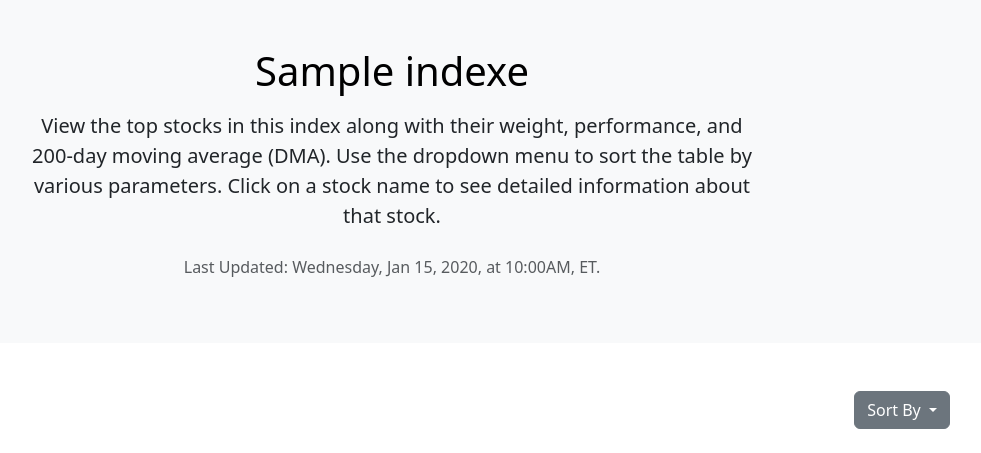
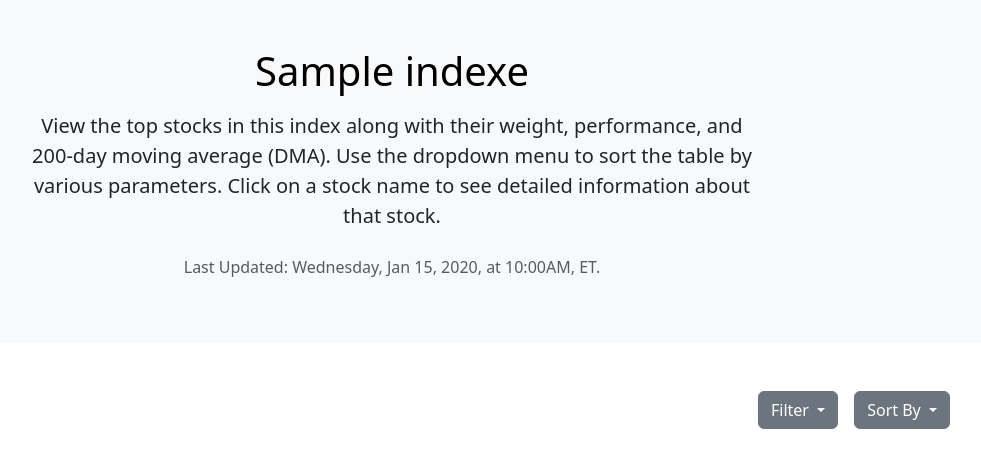
Before and after one commit to raghav-mangat/RM-Stock-Tracker, a Flask app: a page that uses templates/show_index.html in a window 1280 px wide. Shown: the part 127-580 px from the top of the page, without its empty margins (248-1229 px from the left). Run offline with Flask 3, Linux system fonts and the light colour scheme; tables that the repository leaves empty hold one stand-in row (values such as "Sample post").

Commit message:
Add the functionality to filter the show index table by the color of 200-DMA perc diff. Still be able to sort the values in the table.

```diff
--- a/app.py
+++ b/app.py
@@ -1,6 +1,7 @@
 import os
 from flask import Flask, render_template, request, jsonify, abort
 from dotenv import load_dotenv
+from sqlalchemy import and_, or_
 from models.database import db, Stock, Index, IndexHolding, StockMaster
 from data_collectors.stock_data import fetch_stock_data
 from utils.filters import stock_color, format_et_datetime
@@ -43,15 +44,20 @@ def all_indexes():
 def show_index(index_id):
     sort_by = request.args.get('sort_by')
     order = request.args.get('order')
+    filter_by = request.args.getlist('filter')
 
     valid_sort_by = {"weight", "name", "last_close", "dma_200", "perc_diff"}
     valid_order = {"asc", "desc"}
+    valid_filter = {"dark_green", "green", "yellow", "red", "dark_red"}
 
-    if (sort_by not in valid_sort_by) or (order not in valid_order):
+    if sort_by not in valid_sort_by:
         sort_by = None
+    if order not in valid_order:
         order = None
+    if not filter_by or not set(filter_by).issubset(valid_filter):
+        filter_by = list(valid_filter)
 
-    dropdown_options = [
+    sort_dropdown_options = [
         {"label": "Weight (High to Low)", "sort_by": None, "order": None},
         {"label": "Weight (Low to High)", "sort_by": "weight", "order": "asc"},
         {"label": "Name (High to Low)", "sort_by": "name", "order": "desc"},
@@ -76,7 +82,21 @@ def show_index(index_id):
         ("perc_diff", "asc"): Stock.dma_200_perc_diff.asc(),
     }
 
+    filter_conditions = []
+    for color in filter_by:
+        if color == "dark_green":
+            filter_conditions.append(Stock.dma_200_perc_diff >= 10)
+        elif color == "green":
+            filter_conditions.append(and_(Stock.dma_200_perc_diff >= 2, Stock.dma_200_perc_diff < 10))
+        elif color == "yellow":
+            filter_conditions.append(and_(Stock.dma_200_perc_diff >= -2, Stock.dma_200_perc_diff < 2))
+        elif color == "red":
+            filter_conditions.append(and_(Stock.dma_200_perc_diff >= -10, Stock.dma_200_perc_diff < -2))
+        elif color == "dark_red":
+            filter_conditions.append(Stock.dma_200_perc_diff < -10)
+
     index = Index.query.filter_by(slug=index_id).first_or_404()
+
     index_data = (
         db.session.query(
             IndexHolding.weight,
@@ -88,14 +108,16 @@ def show_index(index_id):
         )
         .join(Stock, IndexHolding.stock_id == Stock.id)
         .filter(IndexHolding.index_id == index.id)
+        .filter(or_(*filter_conditions))
         .order_by(sort_options.get((sort_by, order), IndexHolding.weight.desc()))
         .all()
     )
+
     return render_template(
         "show_index.html",
         index=index,
         index_data=index_data,
-        dropdown_options=dropdown_options,
+        sort_dropdown_options=sort_dropdown_options,
         sort_by=sort_by,
         order=order,
     )
--- a/templates/show_index.html
+++ b/templates/show_index.html
@@ -23,27 +23,73 @@
     </div>
   </section>
 
-  <!-- Sort By Dropdown -->
+  <!-- Sort By and Filter Dropdowns -->
   <section class="container text-end mb-4">
+    <div class="d-flex justify-content-end">
+      <!-- Filter Dropdown -->
+      <div class="dropdown me-3">
+        <form id="filter-form" method="get" action="{{ url_for('show_index', index_id=index.slug) }}">
+          <input type="hidden" name="sort_by" value="{{ sort_by }}">
+          <input type="hidden" name="order" value="{{ order }}">
+
+          <button class="btn btn-secondary dropdown-toggle" type="button" data-bs-toggle="dropdown" aria-expanded="false">
+            Filter
+          </button>
+
+          <ul class="dropdown-menu p-3" style="min-width: 250px;" id="filter-dropdown">
+            <li class="fw-bold mb-3">Filter by % Diff</li>
+
+            <li class="mb-3">
+              <button type="button" class="btn btn-sm btn-outline-secondary me-2" id="select-all">Select All</button>
+              <button type="button" class="btn btn-sm btn-outline-secondary" id="clear-all">Clear All</button>
+            </li>
+
+            {% set filter_colors = {
+                "dark_green": 15,
+                "green": 5,
+                "yellow": 0,
+                "red": -5,
+                "dark_red": -15
+              } %}
+            {% for color, dummy_value in filter_colors.items() %}
+              {% set color_hex = dummy_value | stock_color %}
+              <li class="d-flex align-items-center mb-2 ms-2">
+                <input class="form-check-input me-2 mt-0" type="checkbox" name="filter" value="{{ color }}" id="filter-{{ color }}"
+                  {% if not request.args.getlist('filter') or color in request.args.getlist('filter') %}checked{% endif %}>
+
+                <div class="me-2" style="width: 14px; height: 14px; background-color: {{ color_hex }}; border: 1px solid #999;"></div>
+
+                <label class="form-check-label mb-0" for="filter-{{ color }}">
+                  {{ color.replace('_', ' ').title() }}
+                </label>
+              </li>
+            {% endfor %}
+
+            <li class="mt-3 text-end">
+              <button type="submit" class="btn btn-primary btn-sm">Apply</button>
+            </li>
+          </ul>
+        </form>
+      </div>
+
+      <!-- Sort Dropdown -->
       <div class="dropdown">
         <button class="btn btn-secondary dropdown-toggle" type="button" data-bs-toggle="dropdown" aria-expanded="false">
           Sort By
         </button>
         <ul class="dropdown-menu">
-        {% for option in dropdown_options %}
+          {% for option in sort_dropdown_options %}
+            {% set url = url_for('show_index', index_id=index.slug, sort_by=option.sort_by, order=option.order, filter=request.args.getlist('filter')) %}
             <li>
               <a class="dropdown-item {% if sort_by == option.sort_by and order == option.order %}active{% endif %}"
-               href="{% if option.sort_by and option.order %}
-                        {{ url_for('show_index', index_id=index.slug, sort_by=option.sort_by, order=option.order) }}
-                      {% else %}
-                        {{ url_for('show_index', index_id=index.slug) }}
-                      {% endif %}"
+                 href="{{ url }}"
                  {% if sort_by == option.sort_by and order == option.order %}aria-current="true"{% endif %}>
                 {{ option.label }}
               </a>
             </li>
           {% endfor %}
         </ul>
+      </div>
     </div>
   </section>
 
@@ -89,3 +135,26 @@
 
 </div>
 {% endblock %}
+
+{% block script%}
+<script>
+  // Script to execute the Filter Dropdown
+  document.addEventListener('DOMContentLoaded', function () {
+    const checkboxes = document.querySelectorAll('input[name="filter"]');
+
+    document.getElementById('select-all').addEventListener('click', function (e) {
+      e.preventDefault();
+      checkboxes.forEach(cb => cb.checked = true);
+    });
+
+    document.getElementById('clear-all').addEventListener('click', function (e) {
+      e.preventDefault();
+      checkboxes.forEach(cb => cb.checked = false);
+    });
+
+    document.getElementById('filter-dropdown').addEventListener('click', function (e) {
+      e.stopPropagation();
+    });
+  });
+</script>
+{% endblock %}
```
Lines whose indentation alone changed are shown as unchanged.
